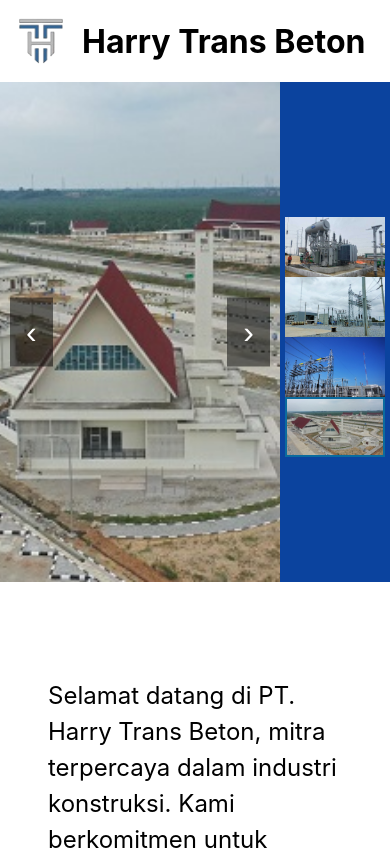
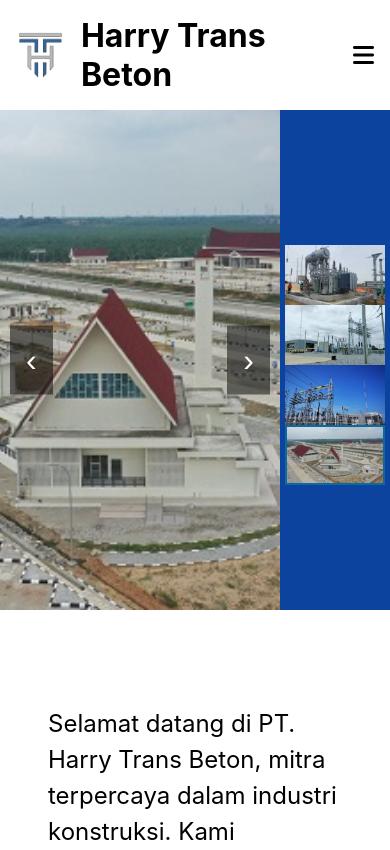
Before and after one commit to alvianzf/harry-trans-beton, a React (Vite) app: page / in a window 390 px wide. Shown: the top 850 px of the page. Built offline with nearby package versions, Linux system fonts and the light colour scheme.

Commit message:
feat: add hamburger button

```diff
--- a/package.json
+++ b/package.json
@@ -11,7 +11,9 @@
   },
   "dependencies": {
     "react": "^18.3.1",
-    "react-dom": "^18.3.1"
+    "react-dom": "^18.3.1",
+    "react-responsive": "^10.0.0",
+    "react-router-dom": "^7.1.3"
   },
   "devDependencies": {
     "@eslint/js": "^9.17.0",
--- a/src/App.css
+++ b/src/App.css
@@ -307,6 +307,10 @@
   max-width: 100%;
 }
 
+.hamburger {
+  display: none;
+}
+
 /* Responsive styles */
 @media screen and (max-width: 768px) {
   .desktop-only {
@@ -335,7 +339,8 @@
     padding: auto;
   }
 
-  .values-box-item-1, .values-box-item-2 {
+  .values-box-item-1,
+  .values-box-item-2 {
     width: 100%;
     flex-direction: column;
   }
@@ -349,4 +354,55 @@
     height: 40px;
     flex: 0 0 30px;
   }
+
+  .hamburger {
+    display: block;
+    position: relative;
+  }
+
+  .logo img {
+    width: 50px;
+  }
+
+  .menu-icon {
+    font-size: 24px;
+    cursor: pointer;
+  }
+
+  .menu-icon i {
+    display: block;
+  }
+
+  .menu {
+    position: absolute;
+    top: 50px;
+    right: 0;
+    background-color: white;
+    border: 1px solid #ddd;
+    box-shadow: 0 4px 8px rgba(0, 0, 0, 0.1);
+    width: 200px;
+  }
+
+  .menu ul {
+    list-style: none;
+    padding: 0;
+    margin: 0;
+  }
+
+  .menu ul li {
+    padding: 10px 20px;
+    border-bottom: 1px solid #ddd;
+  }
+
+  .menu ul li a {
+    text-decoration: none;
+    color: black;
+    display: block;
+    width: 100%;
+    text-align: left;
+  }
+
+  .menu ul li:last-child {
+    border-bottom: none;
+  }
 }
--- /dev/null
+++ b/src/components/navigations/Hamburger.tsx
@@ -0,0 +1,28 @@
+import React from 'react';
+
+const Hamburger = () => {
+  const [menuOpen, setMenuOpen] = React.useState(false);
+
+  const toggleMenu = () => {
+    setMenuOpen(!menuOpen);
+  };
+
+  return (
+    <div className="hamburger">
+        <div className="menu-icon" onClick={toggleMenu}>
+          <i className="fa fa-bars"></i>
+        </div>
+      {menuOpen && (
+        <div className="menu">
+          <ul>
+            <li><a href="/">Home</a></li>
+            <li><a href="/about">About</a></li>
+            <li><a href="/contact">Contact</a></li>
+          </ul>
+        </div>
+      )}
+    </div>
+  );
+};
+
+export default Hamburger;
--- a/src/components/navigations/Navbar.tsx
+++ b/src/components/navigations/Navbar.tsx
@@ -1,5 +1,6 @@
 import React from 'react';
 import logo from '../../assets/logo.png';
+import Hamburger from './Hamburger';
 
 interface NavbarProps {
   currentPage: string;
@@ -24,6 +25,8 @@ const Navbar: React.FC<NavbarProps> = ({currentPage}) => {
         <a className={getClassName("operations")} href="/operaons">Operations</a>
         <a className={getClassName("contact")} href="/contact-us">Contact Us</a>
       </div>
+
+      <Hamburger />
     </div>
   );
 };
```
Also changed, not shown: 1 other file (tests, documents, lock files or other folders).
